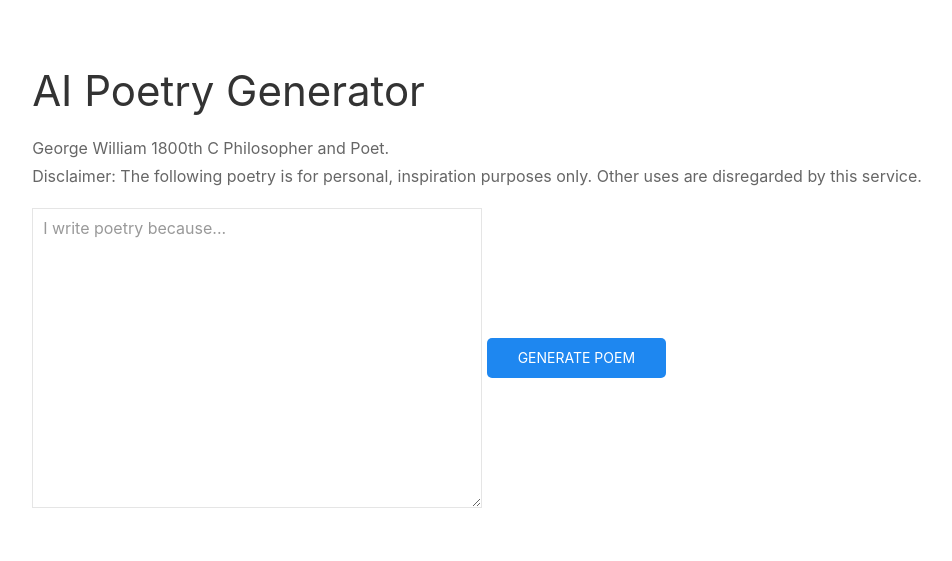
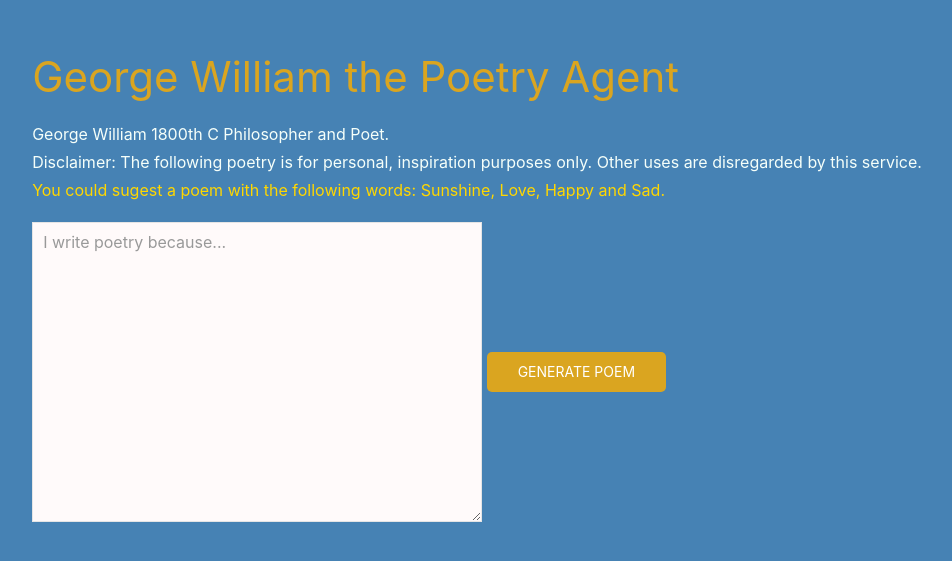
Before and after one commit to Owen038/George-William-the-Poet, a website: page static/index.html in a window 1280 px wide. Shown: the part 113-674 px from the top of the page, without its empty margins (163-1115 px from the left). Drawn offline with nearby package versions, Linux system fonts and the light colour scheme.

Commit message:
Colors
I changed the colors and I'm trying to change the font but I can't figure it out

Also I added a line about what words could be use for a poem

```diff
--- a/static/assets/styles.css
+++ b/static/assets/styles.css
@@ -1,7 +1,20 @@
 html, body {
     height: 100vh
 }
+#p1 {background-color: #ff0000;}   /* red */
+#p2 {background-color: #00ff00;}   /* green */
 
-.uk-border-rounded-top {
+.uk-border-rounded-top {background-color: #00ff00;
     border-radius: 5px 5px 0 0 !important;
+
 }
+
+  p.a {
+    font-family: alegreya-sans, sans-serif;
+    font-style: normal;
+    font-weight: 200;
+
+}
+
+p { text-decoration-color: rgb(113, 201, 125);
+  }
--- a/static/index.html
+++ b/static/index.html
@@ -11,20 +11,25 @@
   <script src="http://html5shiv.googlecode.com/svn/trunk/html5.js"></script>
   <![endif]-->
 </head>
-<body class="uk-height-viewport uk-flex uk-flex-center uk-flex-middle">
+
+<body class="uk-height-viewport uk-flex uk-flex-center uk-flex-middle" style="background-color:steelblue;"> </body>
   <div id="app" class="uk-container">
     <article>
-      <h1>AI Poetry Generator</h1>
+      <h1 style="color:goldenrod;"> George William the Poetry Agent </h1>
 
-      <p style="margin-bottom: -1em;"> George William 1800th C Philosopher and Poet. </p>
-      <p> Disclaimer: The following poetry is for personal, inspiration purposes only. Other uses are disregarded by this service. </p>
+
+
+      <p style="margin-bottom: -1em; color:mintcream;" class="a"> George William 1800th C Philosopher and Poet. </p>
+      <p style="margin-bottom: -1em; color:mintcream;"> Disclaimer: The following poetry is for personal, inspiration purposes only. Other uses are disregarded by this service. </p>
+      <p style="color:gold;"> You could sugest a poem with the following words: Sunshine, Love, Happy and Sad. </p>
+
 
     </article>
 
     <form @submit.prevent="generateText" >
 
-      <textarea placeholder="I write poetry because..."  v-model="text" class="uk-input uk-width-large uk-height-medium" ></textarea>
-      <input type="submit" value="Generate Poem" class="uk-button uk-button-primary uk-border-rounded" >
+      <textarea style="background-color: snow;"  placeholder="I write poetry because..."  v-model="text" class="uk-input uk-width-large uk-height-medium" ></textarea>
+      <input type="submit" value="Generate Poem" style="background-color: goldenrod;" class="uk-button uk-button-primary uk-border-rounded" >
 
     </form>
 
```
